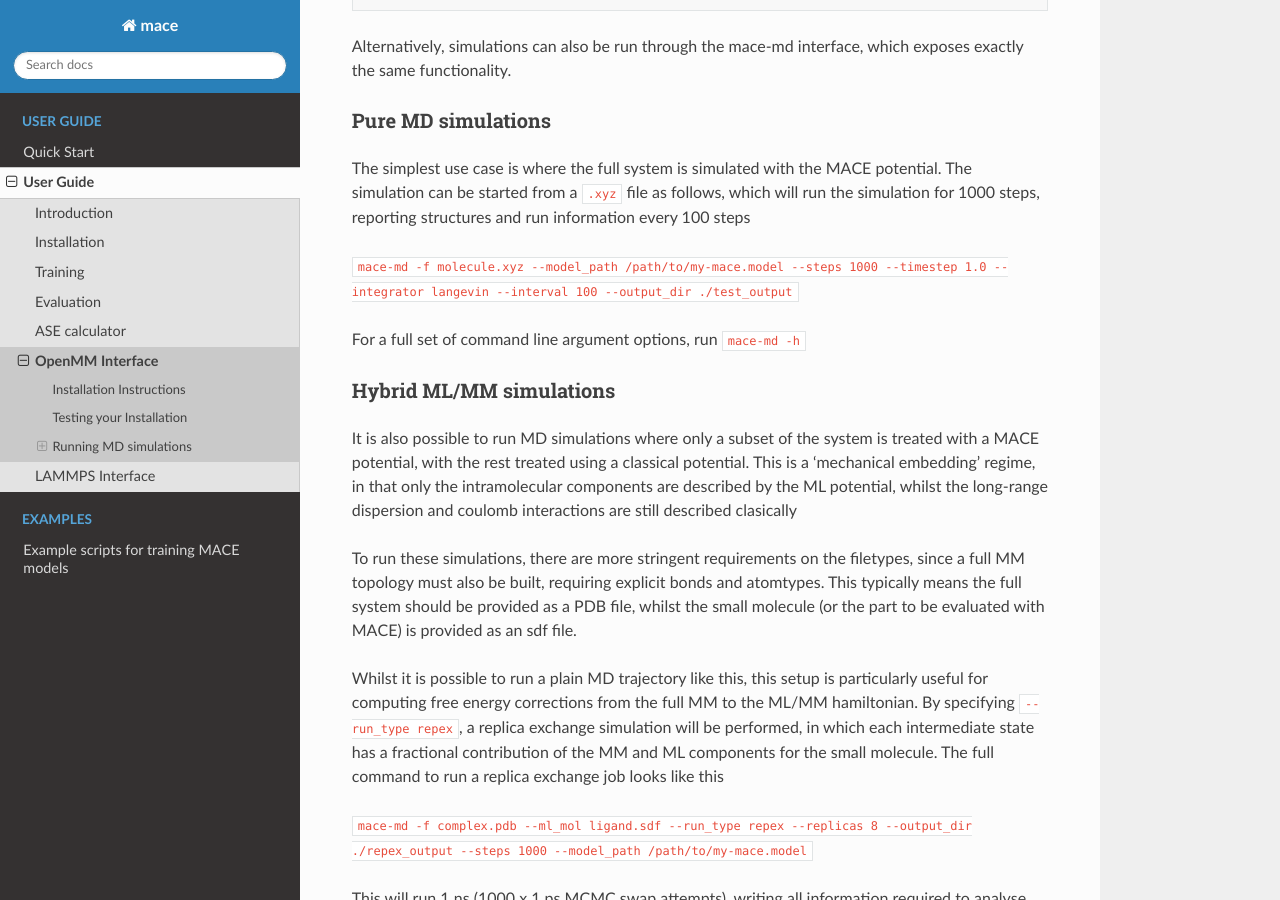
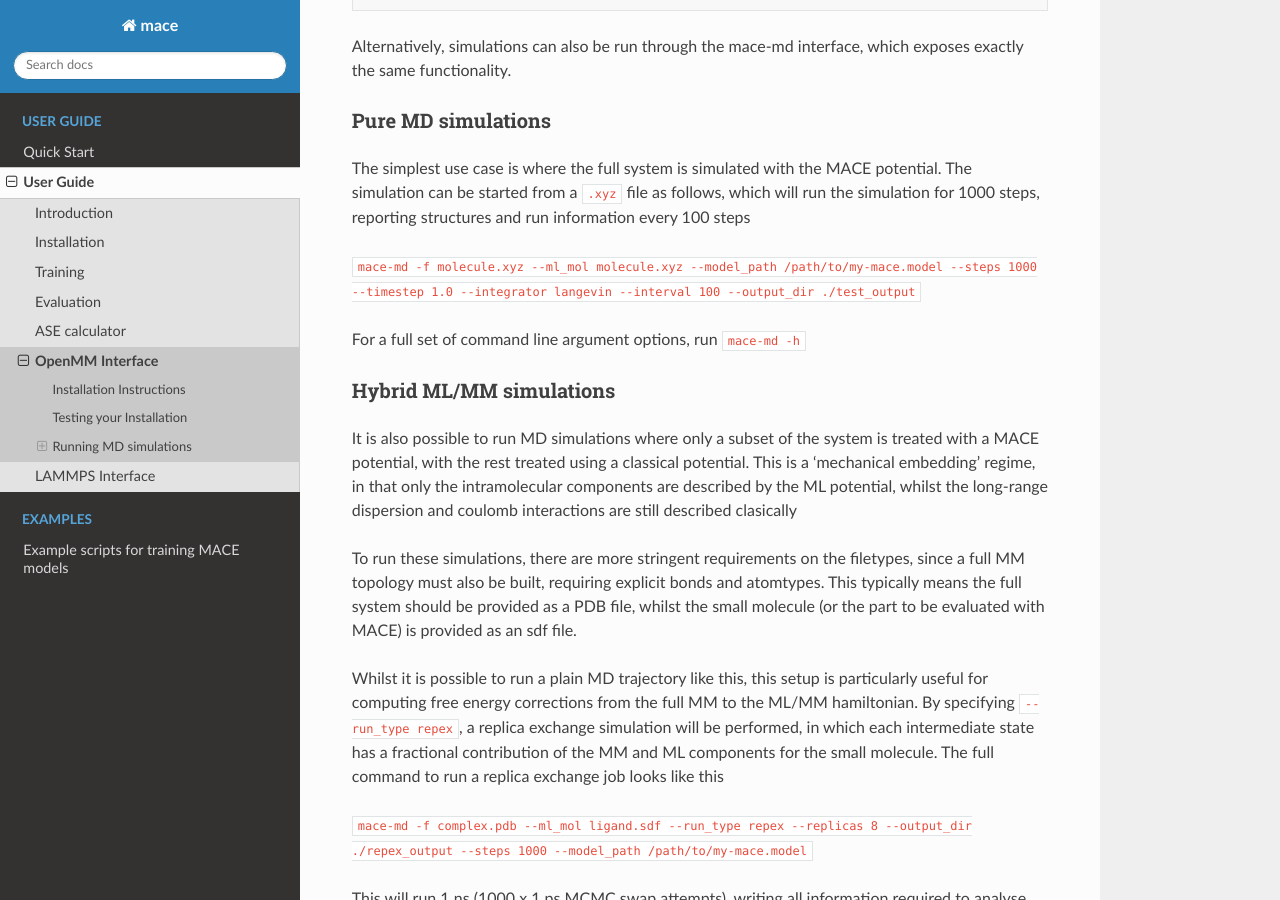
Before and after one commit to ACEsuit/mace, a Sphinx documentation site: the page built from docs/guide/openmm.rst, in a window 1280 px wide and 900 px high, scrolled down 2389 px. Built offline with Sphinx 7.4.7 and the Read the Docs theme 2.0.0, drawn with Linux system fonts in a browser that asks for light colours; pages that are not in the unit, such as notebooks, are missing from menus.

Commit message:
fix mace-md command

```diff
--- a/docs/guide/openmm.rst
+++ b/docs/guide/openmm.rst
@@ -132,7 +132,7 @@ Pure MD simulations
 
 The simplest use case is where the full system is simulated with the MACE potential.  The simulation can be started from a ``.xyz`` file as follows, which will run the simulation for 1000 steps, reporting structures and run information every 100 steps
 
-``mace-md -f molecule.xyz --model_path /path/to/my-mace.model --steps 1000 --timestep 1.0 --integrator langevin --interval 100 --output_dir ./test_output``
+``mace-md -f molecule.xyz --ml_mol molecule.xyz --model_path /path/to/my-mace.model --steps 1000 --timestep 1.0 --integrator langevin --interval 100 --output_dir ./test_output``
 
 
 For a full set of command line argument options, run
```
